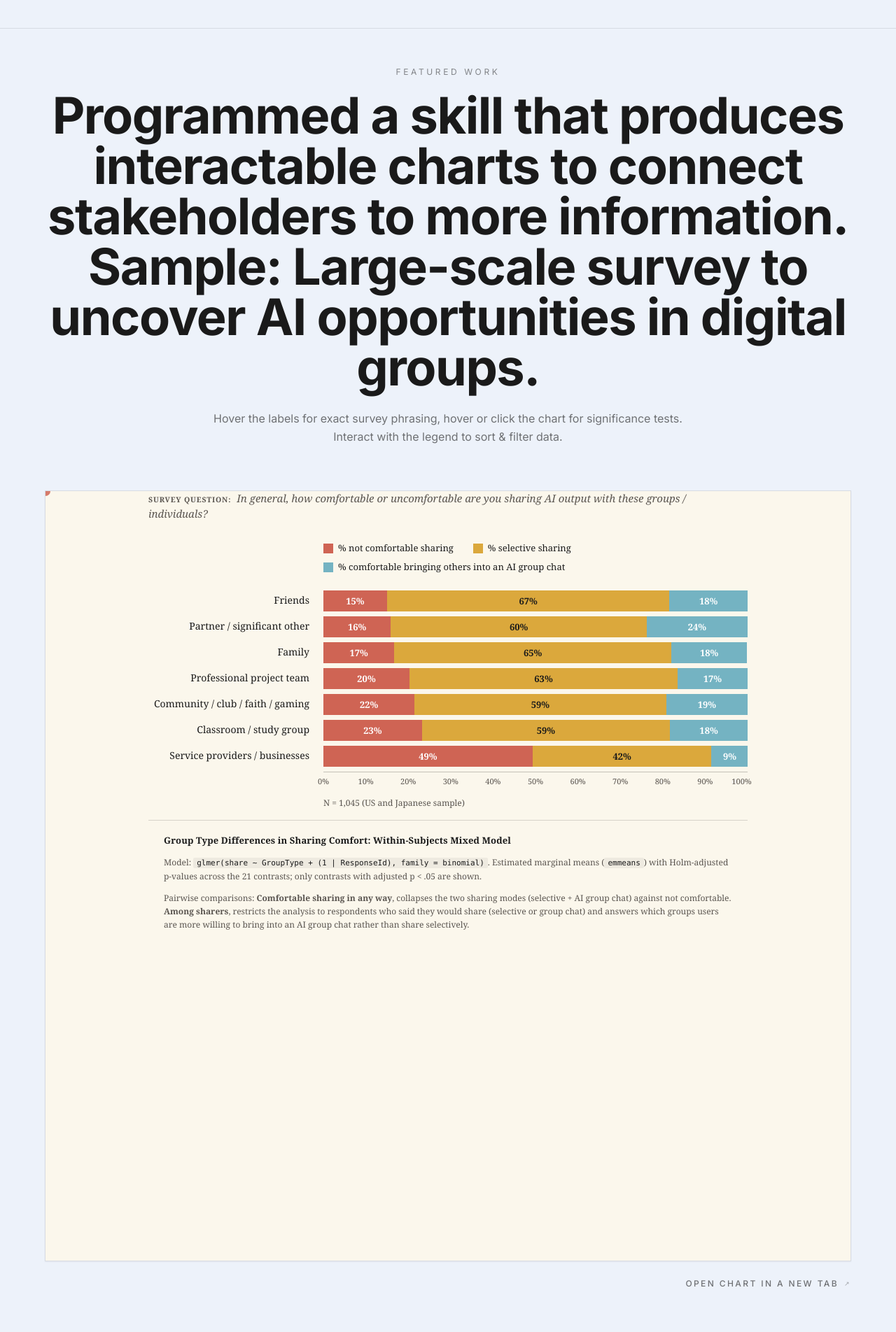
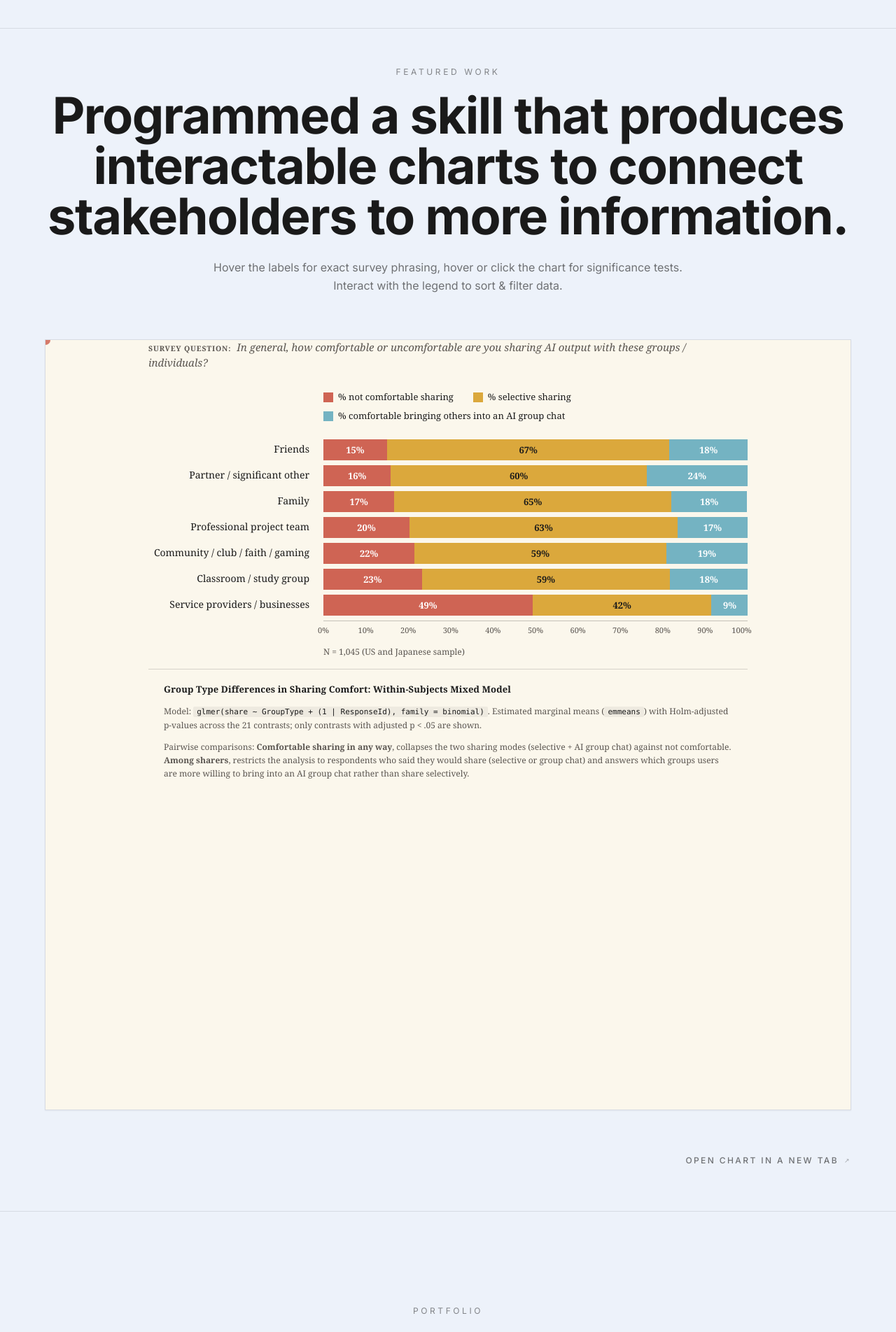
Before and after one commit to RacheleBenjamin/website, a React (Vite) app: page / in a window 1280 px wide. Shown: the part 760-2664 px from the top of the page at 70% size. Built offline with nearby package versions, Linux system fonts and the light colour scheme.

Commit message:
Featured: remove Sample sentence, balance top/bottom iframe spacing

```diff
--- a/public/featured/group-share-chart.html
+++ b/public/featured/group-share-chart.html
@@ -24,7 +24,7 @@
     * { box-sizing: border-box; }
     html, body { margin: 0; padding: 0; background: var(--bg); color: var(--ink); font-family: var(--font); }
 
-    .slide { max-width: 920px; margin: 0 auto; padding: 0 32px 4px; position: relative; }
+    .slide { max-width: 920px; margin: 0 auto; padding: 0 32px 0; position: relative; }
 
     /* ── Section header ──────────────────────────────────── */
     .section-title {
--- a/src/components/Featured.jsx
+++ b/src/components/Featured.jsx
@@ -16,7 +16,7 @@ export default function Featured() {
         >
           <span className="text-xs tracking-wider-3 uppercase text-ink/50">Featured Work</span>
           <h2 className="mt-4 font-display text-5xl sm:text-6xl lg:text-7xl leading-[1.05] tracking-tight">
-            Programmed a skill that produces interactable charts to connect stakeholders to more information. Sample: Large-scale survey to uncover AI opportunities in digital groups.
+            Programmed a skill that produces interactable charts to connect stakeholders to more information.
           </h2>
           <p className="mt-6 text-base text-ink/60 max-w-2xl mx-auto leading-relaxed">
             Hover the labels for exact survey phrasing, hover or click the chart for significance tests. Interact with the legend to sort &amp; filter data.
@@ -41,7 +41,7 @@ export default function Featured() {
         </motion.div>
 
         {/* Open-in-new-tab affordance */}
-        <div className="mt-6 flex justify-end">
+        <div className="mt-16 flex justify-end">
           <a
             href={chartUrl}
             target="_blank"
```
